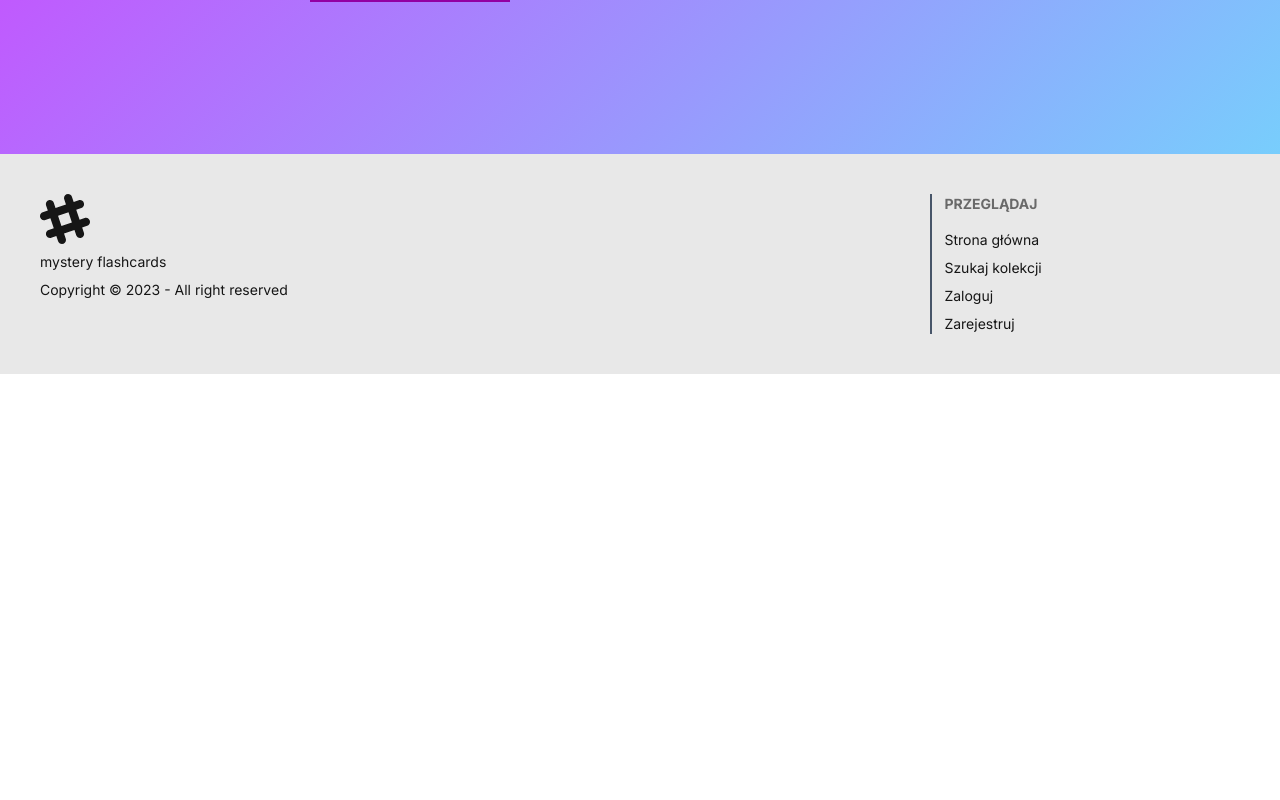
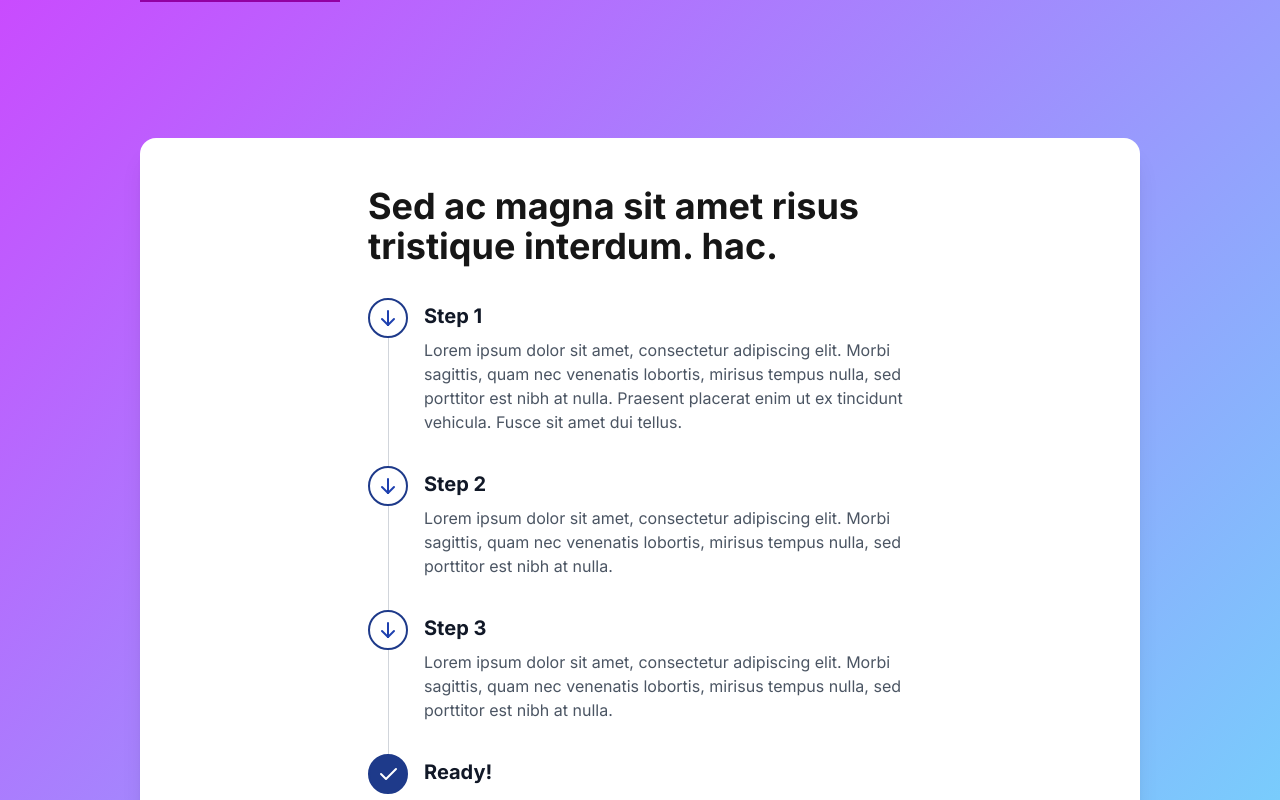
Before and after one commit to mk1808/Mystery-flashcards, a Next.js app in the folder mystery-flashcards/: page /en/playground in a window 1280 px wide. Shown: the part 800-1600 px from the top of the page. Before the commit the page ends 1174 px from the top, so only its background shows below. Built offline with nearby package versions, Linux system fonts and the light colour scheme.

Commit message:
feature #53: steps component for ranges display

```diff
--- a/mystery-flashcards/app/[locale]/playground/page.tsx
+++ b/mystery-flashcards/app/[locale]/playground/page.tsx
@@ -1,6 +1,8 @@
 import RoundActionButton from '@/components/common/RoundActionButton'
 import React from 'react'
 import { ArrowLongDownIcon } from '@heroicons/react/24/solid'
+import Steps from '@/components/user/Steps'
+import Card from '@/components/Card'
 
 function Playground() {
     return (
@@ -22,13 +24,21 @@ function Playground() {
                     <div style={{ width: 200, height: 200 }} className="bg-primary"></div>
                 </div>
             </div>
-
+            {renderStepsCard()}
         </div>
     )
 
     function getButtonContent() {
         return <ArrowLongDownIcon className="h-11 w-11" />
     }
+
+    function renderStepsCard(){
+        return (
+            <Card title="" className=' w-[1000px] mb-8'>
+                <Steps />
+            </Card>
+        )
+    }
 }
 
 export default Playground
--- /dev/null
+++ b/mystery-flashcards/components/user/Steps.tsx
@@ -0,0 +1,102 @@
+import React from 'react'
+
+function Steps() {
+    return (
+        <div>
+            <div className="p-4 max-w-xl mx-auto">
+
+                <h2 className="font-heading mb-8 text-3xl font-bold lg:text-4xl">Sed ac magna sit amet risus tristique interdum. hac.
+                </h2>
+
+                <div className="flex">
+                    <div className="mr-4 flex flex-col items-center">
+                        <div>
+                            <div className="flex h-10 w-10 items-center justify-center rounded-full border-2 border-blue-900"><svg
+                                xmlns="http://www.w3.org/2000/svg" width="24" height="24" viewBox="0 0 24 24" fill="none"
+                                stroke="currentColor" stroke-width="2" stroke-linecap="round" stroke-linejoin="round"
+                                className="h-6 w-6 text-blue-800 dark:text-slate-200">
+                                <path d="M12 5l0 14"></path>
+                                <path d="M18 13l-6 6"></path>
+                                <path d="M6 13l6 6"></path>
+                            </svg></div>
+                        </div>
+                        <div className="h-full w-px bg-gray-300 dark:bg-slate-500"></div>
+                    </div>
+                    <div className="pt-1 pb-8">
+                        <p className="mb-2 text-xl font-bold text-gray-900 dark:text-slate-300">Step 1</p>
+                        <p className="text-gray-600 dark:text-slate-400">Lorem ipsum dolor sit amet, consectetur adipiscing elit. Morbi
+                            sagittis, quam nec venenatis lobortis, mirisus tempus nulla, sed porttitor est nibh at nulla. Praesent
+                            placerat enim ut ex tincidunt vehicula. Fusce sit amet dui tellus.</p>
+                    </div>
+                </div>
+
+
+                <div className="flex">
+                    <div className="mr-4 flex flex-col items-center">
+                        <div>
+                            <div className="flex h-10 w-10 items-center justify-center rounded-full border-2 border-blue-900"><svg
+                                xmlns="http://www.w3.org/2000/svg" width="24" height="24" viewBox="0 0 24 24" fill="none"
+                                stroke="currentColor" stroke-width="2" stroke-linecap="round" stroke-linejoin="round"
+                                className="h-6 w-6 text-blue-800 dark:text-slate-200">
+                                <path d="M12 5l0 14"></path>
+                                <path d="M18 13l-6 6"></path>
+                                <path d="M6 13l6 6"></path>
+                            </svg></div>
+                        </div>
+                        <div className="h-full w-px bg-gray-300 dark:bg-slate-500"></div>
+                    </div>
+                    <div className="pt-1 pb-8">
+                        <p className="mb-2 text-xl font-bold text-gray-900 dark:text-slate-300">Step 2</p>
+                        <p className="text-gray-600 dark:text-slate-400">Lorem ipsum dolor sit amet, consectetur adipiscing elit. Morbi
+                            sagittis, quam nec venenatis lobortis, mirisus tempus nulla, sed porttitor est nibh at nulla.</p>
+                    </div>
+                </div>
+
+
+                <div className="flex">
+                    <div className="mr-4 flex flex-col items-center">
+                        <div>
+                            <div className="flex h-10 w-10 items-center justify-center rounded-full border-2 border-blue-900"><svg
+                                xmlns="http://www.w3.org/2000/svg" width="24" height="24" viewBox="0 0 24 24" fill="none"
+                                stroke="currentColor" stroke-width="2" stroke-linecap="round" stroke-linejoin="round"
+                                className="h-6 w-6 text-blue-800 dark:text-slate-200">
+                                <path d="M12 5l0 14"></path>
+                                <path d="M18 13l-6 6"></path>
+                                <path d="M6 13l6 6"></path>
+                            </svg></div>
+                        </div>
+                        <div className="h-full w-px bg-gray-300 dark:bg-slate-500"></div>
+                    </div>
+                    <div className="pt-1 pb-8">
+                        <p className="mb-2 text-xl font-bold text-gray-900 dark:text-slate-300">Step 3</p>
+                        <p className="text-gray-600 dark:text-slate-400">Lorem ipsum dolor sit amet, consectetur adipiscing elit. Morbi
+                            sagittis, quam nec venenatis lobortis, mirisus tempus nulla, sed porttitor est nibh at nulla.</p>
+                    </div>
+                </div>
+
+
+                <div className="flex">
+                    <div className="mr-4 flex flex-col items-center">
+                        <div>
+                            <div
+                                className="flex h-10 w-10 items-center justify-center rounded-full border-2 border-blue-900 bg-blue-900">
+                                <svg xmlns="http://www.w3.org/2000/svg" width="24" height="24" viewBox="0 0 24 24" fill="none"
+                                    stroke="currentColor" stroke-width="2" stroke-linecap="round" stroke-linejoin="round"
+                                    className="h-6 w-6 text-white dark:text-slate-200">
+                                    <path d="M5 12l5 5l10 -10"></path>
+                                </svg>
+                            </div>
+                        </div>
+                    </div>
+                    <div className="pt-1 ">
+                        <p className="mb-2 text-xl font-bold text-gray-900 dark:text-slate-300">Ready!</p>
+                    </div>
+                </div>
+            </div>
+        </div>
+    )
+}
+
+export default Steps
+
+//https://tailwindflex.com/@erik-hyatt/tailwind-stepper-example
```
